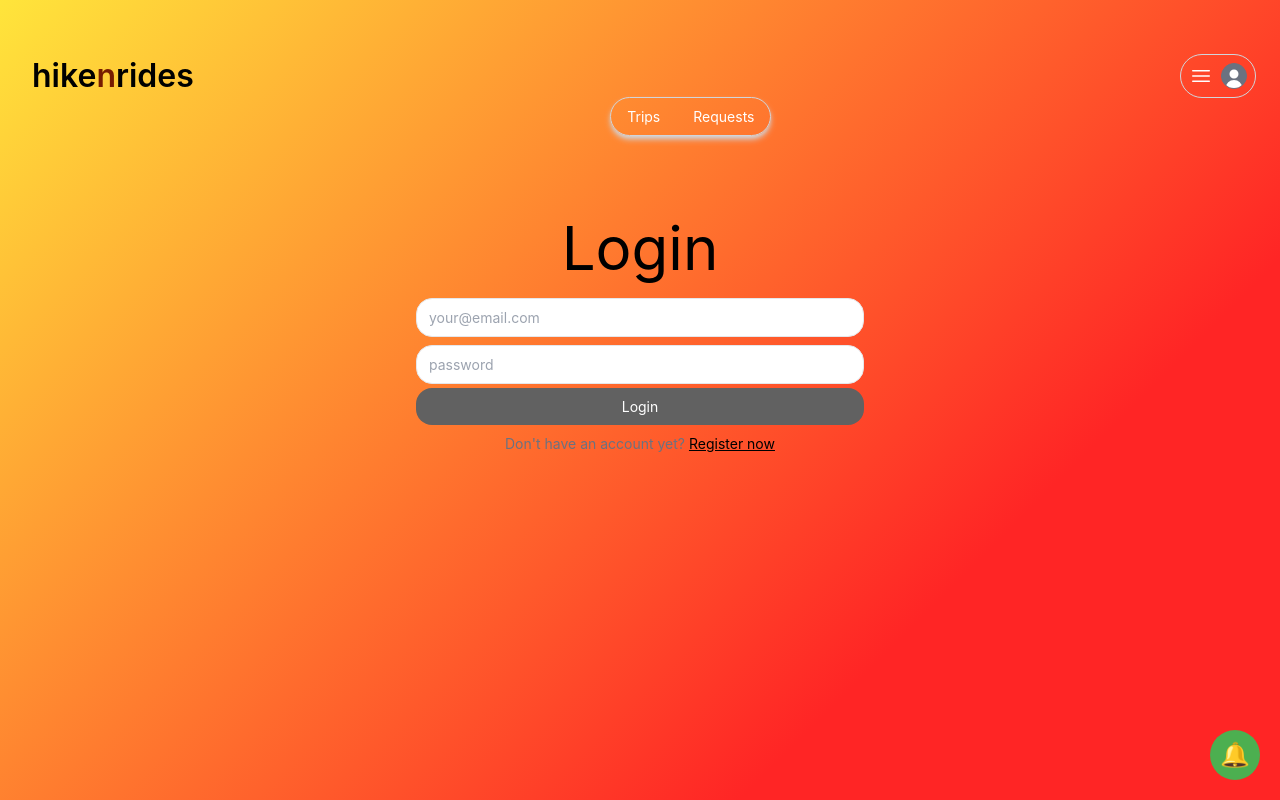
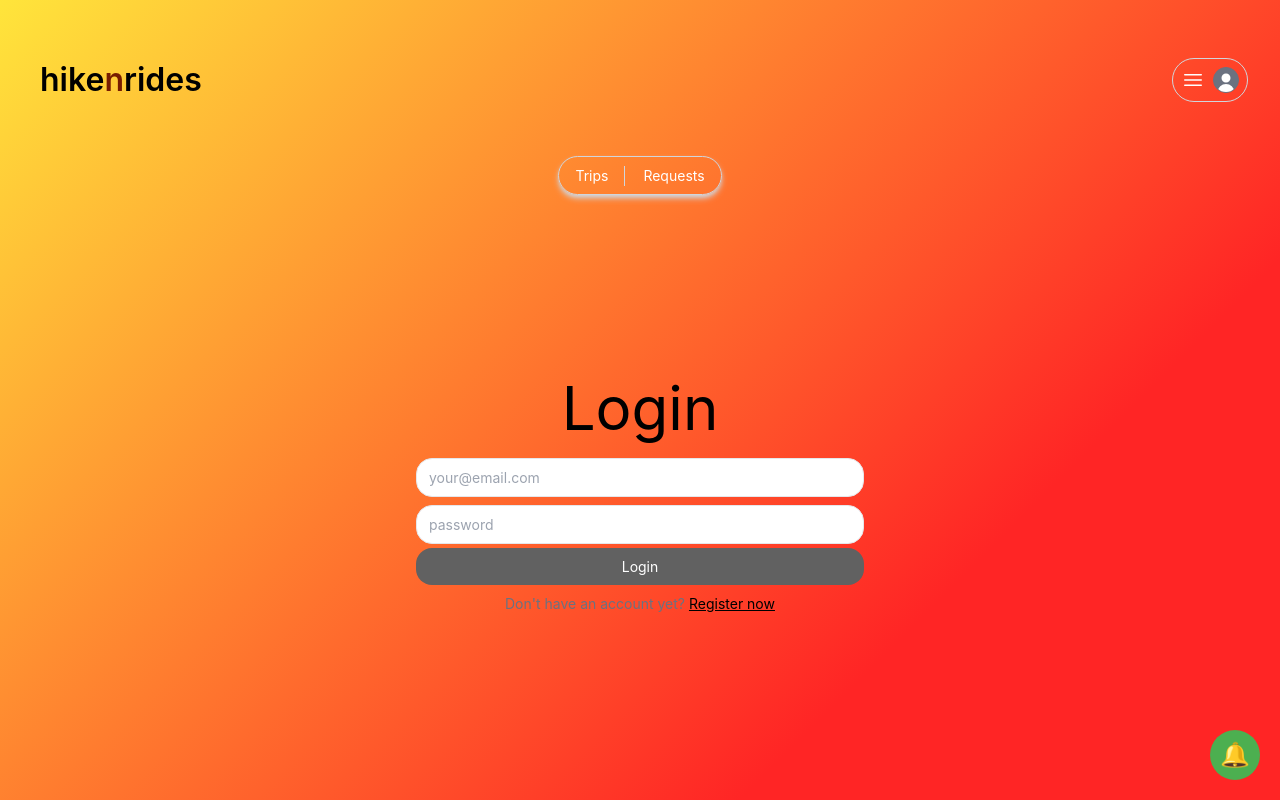
Before and after one commit to hikenrides/company_website, a React (Vite) app in the folder client/: page /login in a window 1280 px wide. Built offline with nearby package versions, Linux system fonts and the light colour scheme; no server answers.

Commit message:
line between tabs visible

```diff
--- a/client/src/App.scss
+++ b/client/src/App.scss
@@ -255,12 +255,7 @@ header{
   }
 }
 
-@media (max-width: 600px) {
-  .tab {
-    font-size: 8px;
-    padding: 2px 4px;
-  }
-}
+
 
 .service_card{
   @extend .dflex;
--- a/client/src/Header.jsx
+++ b/client/src/Header.jsx
@@ -1,7 +1,7 @@
 import { Link } from "react-router-dom";
 import { useContext, useState } from "react";
 import { UserContext } from "./UserContext.jsx";
-import {motion} from 'framer-motion';
+import { motion } from "framer-motion";
 
 export default function Header() {
   const { user } = useContext(UserContext);
@@ -11,70 +11,93 @@ export default function Header() {
     setActiveTab(tabName);
   };
 
-  let easeing = [0.6,-0.05,0.01,0.99];
+  let easeing = [0.6, -0.05, 0.01, 0.99];
 
-
-const header={
-  initial:{
-    y:-60,
-    opacity:0,
-    transition:{duration:0.05, ease:easeing}
+  const header = {
+    initial: {
+      y: -60,
+      opacity: 0,
+      transition: { duration: 0.05, ease: easeing },
     },
-  animate:{
-    y:0,
-    opacity:1,
-    animation:{
-      duration:0.6,
-      ease:easeing
-    }
-  }
+    animate: {
+      y: 0,
+      opacity: 1,
+      animation: {
+        duration: 0.6,
+        ease: easeing,
+      },
+    },
   };
 
-
-
-
-
   return (
+    <div className="flex flex-col items-center">
       <header className="flex justify-between">
-      <Link to={'/'} className="flex gap-1">
-        <motion.div className="logo_wrapper" variants={header}>hike<span>n</span>rides</motion.div>
+        <Link to={"/"} className="flex gap-1">
+          <motion.div className="logo_wrapper" variants={header}>
+            hike<span>n</span>rides
+          </motion.div>
         </Link>
 
-      <div className="flex gap-2 border border-gray-300 rounded-full py-1 px-2 shadow-md shadow-gray-300 mt-20">
-        <Link to={'/account/trips'} >
+        <Link
+          to={user ? "/account" : "/login"}
+          className="flex items-center gap-2 border border-gray-300 rounded-full py-2 px-2"
+        >
+          <svg
+            xmlns="http://www.w3.org/2000/svg"
+            fill="none"
+            viewBox="0 0 24 24"
+            strokeWidth={1.5}
+            stroke="currentColor"
+            className="w-6 h-6 text-white"
+          >
+            <path
+              strokeLinecap="round"
+              strokeLinejoin="round"
+              d="M3.75 6.75h16.5M3.75 12h16.5m-16.5 5.25h16.5"
+            />
+          </svg>
+          <div className="bg-gray-500 text-white rounded-full border border-gray-500 overflow-hidden">
+            <svg
+              xmlns="http://www.w3.org/2000/svg"
+              viewBox="0 0 24 24"
+              fill="currentColor"
+              className="w-6 h-6 relative top-1"
+            >
+              <path
+                fillRule="evenodd"
+                d="M7.5 6a4.5 4.5 0 119 0 4.5 4.5 0 01-9 0zM3.751 20.105a8.25 8.25 0 0116.498 0 .75.75 0 01-.437.695A18.683 18.683 0 0112 22.5c-2.786 0-5.433-.608-7.812-1.7a.75.75 0 01-.437-.695z"
+                clipRule="evenodd"
+              />
+            </svg>
+          </div>
+          {!!user && <div className="text-white">{user.name}</div>}
+        </Link>
+      </header>
+
+      <div className="tab-container flex gap-2 border border-gray-300 rounded-full py-1 px-2 shadow-md shadow-gray-300 mt-4">
+        <Link to={"/account/trips"}>
           <div
-          className={`flex text-white cursor-pointer ${activeTab === "tripOffers" ? "shadow-md shadow-gray-300" : ""}`}
+            className={`flex text-white cursor-pointer ${
+              activeTab === "tripOffers" ? "shadow-md shadow-gray-300" : ""
+            }`}
             onClick={() => handleTabClick("tripOffers")}
           >
             Trips
           </div>
         </Link>
-        <div className="border-l border-gray-300"></div>
-        <Link to={'/account/requests'} >
+        <div className="border-l border-gray-300" style={{ height: '20px', width: '3px' }}></div>
+
+        <Link to={"/account/requests"}>
           <div
-          className={`flex text-white cursor-pointer ${activeTab === "requestedTrips" ? "shadow-md shadow-gray-300" : ""}`}
+            className={`flex text-white cursor-pointer ${
+              activeTab === "requestedTrips" ? "shadow-md shadow-gray-300" : ""
+            }`}
             onClick={() => handleTabClick("requestedTrips")}
           >
-
             Requests
           </div>
         </Link>
       </div>
-      <Link to={user ? '/account' : '/login'} className="flex items-center gap-2 border border-gray-300 rounded-full py-2 px-2">
-        <svg xmlns="http://www.w3.org/2000/svg" fill="none" viewBox="0 0 24 24" strokeWidth={1.5} stroke="currentColor" className="w-6 h-6 text-white">
-          <path strokeLinecap="round" strokeLinejoin="round" d="M3.75 6.75h16.5M3.75 12h16.5m-16.5 5.25h16.5" />
-        </svg>
-        <div className="bg-gray-500 text-white rounded-full border border-gray-500 overflow-hidden">
-          <svg xmlns="http://www.w3.org/2000/svg" viewBox="0 0 24 24" fill="currentColor" className="w-6 h-6 relative top-1">
-            <path fillRule="evenodd" d="M7.5 6a4.5 4.5 0 119 0 4.5 4.5 0 01-9 0zM3.751 20.105a8.25 8.25 0 0116.498 0 .75.75 0 01-.437.695A18.683 18.683 0 0112 22.5c-2.786 0-5.433-.608-7.812-1.7a.75.75 0 01-.437-.695z" clipRule="evenodd" />
-          </svg>
     </div>
-        {!!user && (
-          <div className="text-white">
-          {user.name}
-          </div>
-        )}
-      </Link>
-    </header>
   );
 }
--- a/client/src/pages/LoginPage.jsx
+++ b/client/src/pages/LoginPage.jsx
@@ -26,7 +26,7 @@ export default function LoginPage() {
 
   return (
     <div className="mt-4 grow flex items-center justify-around">
-      <div className="mb-64">
+      <div className="mb-58">
       <h1 className="text-2xl sm:text-3xl md:text-4xl lg:text-5xl xl:text-6xl text-center mb-4">Login</h1>
         <form className="max-w-md mx-auto" onSubmit={handleLoginSubmit}>
           <input type="email"
```
Lines whose indentation alone changed are shown as unchanged.
